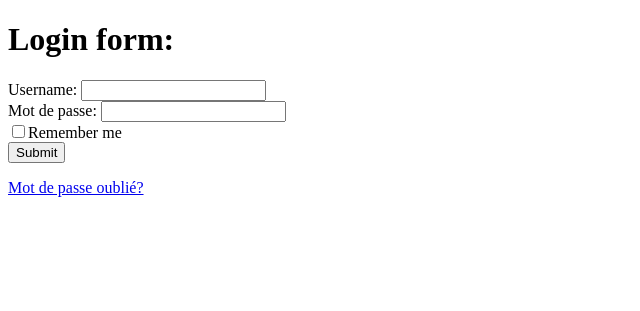
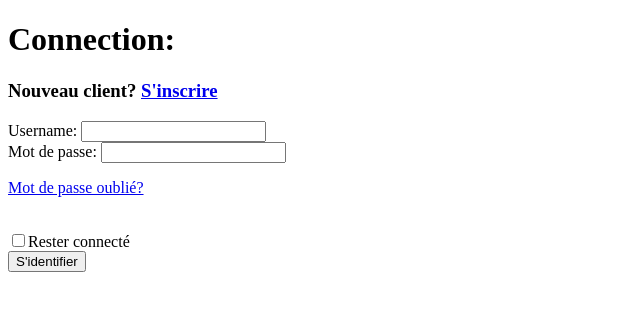
Before and after one commit to Lime5005/gbaf, a PHP site: page /login.php in a window 1280 px wide. Shown: the top 311 px of the page, without its empty margins (0-640 px from the left). Run offline with PHP 8.4, Linux system fonts and the light colour scheme.

Commit message:
bouton change en francais

```diff
--- a/inscription.php
+++ b/inscription.php
@@ -44,8 +44,8 @@ if ($_SERVER['REQUEST_METHOD'] == 'POST') {
       <option value="2">Quel est le nom de votre mère?</option>
       <option value="3">Où se trouve votre ville natale?</option>
     </select><br>
-    <label for="answer">Votre réponse: </label><input type="text" name="answer" placeholder="Entrer votre réponse"><br>
-    <input type="submit" name="submit" value="Register">
+    <label for="answer">Votre réponse(Au moins 3 charactères): </label><input type="text" name="answer" placeholder="Entrer votre réponse"><br>
+    <input type="submit" name="submit" value="S'inscrire">
   </form>
 </body>
 </html>
--- a/login.php
+++ b/login.php
@@ -60,18 +60,19 @@
 </head>
 <body>
   <div>
-    <h1>Login form:</h1>
+    <h1>Connection:</h1>
+    <h3>Nouveau client? <a href="inscription.php">S'inscrire</a></h3>
     <form action="" method="POST">
       <label for="email">Username: </label>
       <input type="text" name="username">
       <br>
       <label for="password">Mot de passe: </label>
       <input type="password" name="password">
+      <p><a href="forget_password.php">Mot de passe oublié?</a></p>
       <br>
-      <input type="checkbox" name="remember_me">Remember me<br>
-      <input type="submit" name="submit" value="Submit">
+      <input type="checkbox" name="remember_me">Rester connecté<br>
+      <input type="submit" name="submit" value="S'identifier">
       <br>
-      <p><a href="forget_password.php">Mot de passe oublié?</a></p>
     </form>
   </div>
 </body>
--- a/recover.php
+++ b/recover.php
@@ -61,10 +61,10 @@ if ($_SERVER['REQUEST_METHOD'] == 'POST') {
   <meta charset="UTF-8">
   <meta http-equiv="X-UA-Compatible" content="IE=edge">
   <meta name="viewport" content="width=device-width, initial-scale=1.0">
-  <title>Changer Votre Mot de Passe ou d'autres infos</title>
+  <title>Changer Votre Mot de Passe</title>
 </head>
 <body>
-  <h1>Reset Form:</h1>
+  <h1>Changer votre mot de passe ou tout d'info:</h1>
   <form action="" method="POST">
     <label for="lastname">Nouveau nom: </label><input type="text" name="lastname" value="<?= $row['last_name']; ?>"><br>
     <label for="firstname">Nouveau prénom: </label><input type="text" name="firstname" value="<?= $row['first_name']; ?>"><br>
@@ -79,7 +79,7 @@ if ($_SERVER['REQUEST_METHOD'] == 'POST') {
       <option value="Où se trouve votre ville natale?">Où se trouve votre ville natale?</option>
     </select><br>
     <label for="answer">Votre réponse: </label><input type="text" name="answer" placeholder="<?= $row['answer']; ?>"><br>
-    <input type="submit" name="modify" value="Modify">
+    <input type="submit" name="modify" value="Modifier">
   </form>
 </body>
 </html>
```
